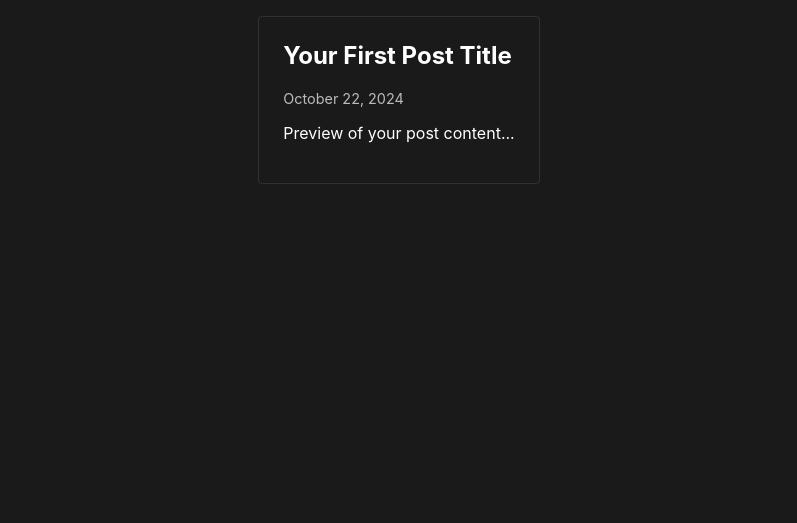
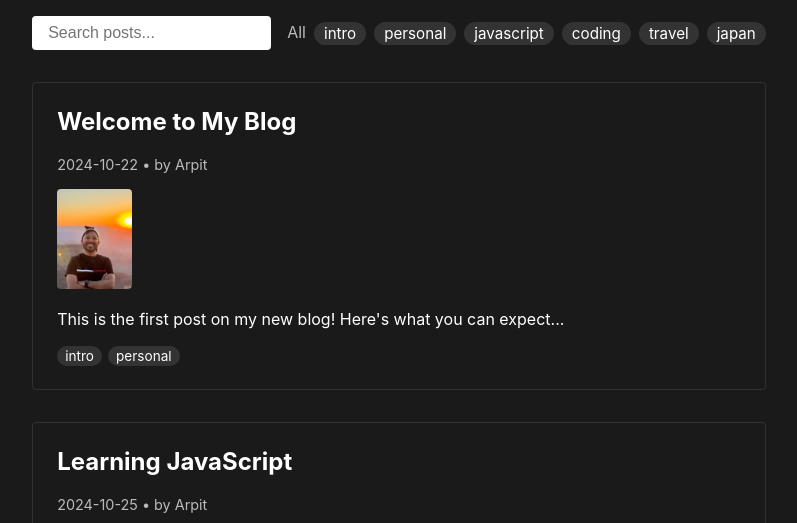
Before and after one commit to arpitjain2602/htmlandchill, a plain HTML site: page posts.html in a window 1280 px wide. Shown: the part 200-723 px from the top of the page, without its empty margins (241-1038 px from the left). Drawn offline with Linux system fonts and the light colour scheme.

Commit message:
adding some blog functionality

```diff
--- a/posts.html
+++ b/posts.html
@@ -69,14 +69,95 @@
     <div class="container">
         <a href="website.html" class="back-link">← Back to home</a>
         <h1>Posts</h1>
-        <div class="posts">
-            <!-- Example post structure -->
-            <div class="post">
-                <h2>Your First Post Title</h2>
-                <div class="post-date">October 22, 2024</div>
-                <p>Preview of your post content...</p>
-            </div>
+        <div style="display:flex;flex-wrap:wrap;gap:1em;align-items:center;justify-content:center;margin-bottom:2em;">
+            <input id="search-input" type="text" placeholder="Search posts..." style="padding:0.5em 1em;border-radius:4px;border:none;outline:none;font-size:1em;max-width:220px;">
+            <div id="tag-filters" style="display:flex;gap:0.5em;flex-wrap:wrap;"></div>
+        </div>
+        <div class="posts" id="posts-list">
+            <!-- Posts will be loaded here by JavaScript -->
         </div>
     </div>
+    <script>
+      let allPosts = [];
+      let selectedTag = null;
+      let searchQuery = '';
+
+      function renderTags(posts) {
+        // Collect unique tags
+        const tagSet = new Set();
+        posts.forEach(post => post.tags.forEach(tag => tagSet.add(tag)));
+        const tagFilters = document.getElementById('tag-filters');
+        tagFilters.innerHTML = '<span style="opacity:0.7;cursor:pointer;" ' +
+          'onclick="window.clearTagFilter && window.clearTagFilter()">All</span>';
+        tagSet.forEach(tag => {
+          tagFilters.innerHTML += `<span style="background:${selectedTag===tag?'#555':'#333'};padding:2px 10px;border-radius:12px;font-size:0.95em;cursor:pointer;${selectedTag===tag?'font-weight:bold;':''}" onclick=\"window.setTagFilter && window.setTagFilter('${tag}')\">${tag}</span>`;
+        });
+      }
+
+      function renderPosts(posts) {
+        const postsList = document.getElementById('posts-list');
+        if (posts.length === 0) {
+          postsList.innerHTML = '<p style="opacity:0.7;">No posts found.</p>';
+          return;
+        }
+        postsList.innerHTML = posts.map(post => `
+          <div class="post">
+            <h2><a href="${post.file}" style="color:inherit;text-decoration:none;">${post.title}</a></h2>
+            <div class="post-date">${post.date} &bull; by ${post.author}</div>
+            <div style="margin: 1em 0;">
+              <img src="${post.image}" alt="${post.title}" style="max-width:100px;max-height:100px;border-radius:4px;">
+            </div>
+            <p>${post.preview}</p>
+            <div>
+              ${post.tags.map(tag => `<span style=\"background:#333;padding:2px 8px;border-radius:12px;font-size:0.85em;margin-right:6px;\">${tag}</span>`).join('')}
+            </div>
+          </div>
+        `).join('');
+      }
+
+      function filterPosts() {
+        let filtered = allPosts;
+        if (selectedTag) {
+          filtered = filtered.filter(post => post.tags.includes(selectedTag));
+        }
+        if (searchQuery.trim()) {
+          const q = searchQuery.trim().toLowerCase();
+          filtered = filtered.filter(post =>
+            post.title.toLowerCase().includes(q) ||
+            post.preview.toLowerCase().includes(q) ||
+            post.tags.some(tag => tag.toLowerCase().includes(q))
+          );
+        }
+        renderPosts(filtered);
+      }
+
+      window.setTagFilter = function(tag) {
+        selectedTag = tag;
+        renderTags(allPosts);
+        filterPosts();
+      };
+      window.clearTagFilter = function() {
+        selectedTag = null;
+        renderTags(allPosts);
+        filterPosts();
+      };
+
+      document.addEventListener('DOMContentLoaded', function() {
+        fetch('posts.json')
+          .then(response => response.json())
+          .then(posts => {
+            allPosts = posts;
+            renderTags(posts);
+            filterPosts();
+          })
+          .catch(err => {
+            document.getElementById('posts-list').innerHTML = '<p>Failed to load posts.</p>';
+          });
+        document.getElementById('search-input').addEventListener('input', function(e) {
+          searchQuery = e.target.value;
+          filterPosts();
+        });
+      });
+    </script>
 </body>
 </html>
--- /dev/null
+++ b/posts.json
@@ -0,0 +1,29 @@
+[
+  {
+    "title": "Welcome to My Blog",
+    "date": "2024-10-22",
+    "tags": ["intro", "personal"],
+    "author": "Arpit",
+    "image": "profile.jpeg",
+    "file": "post1.html",
+    "preview": "This is the first post on my new blog! Here's what you can expect..."
+  },
+  {
+    "title": "Learning JavaScript",
+    "date": "2024-10-25",
+    "tags": ["javascript", "coding"],
+    "author": "Arpit",
+    "image": "profile.jpeg",
+    "file": "post2.html",
+    "preview": "JavaScript is a versatile language. In this post, I'll share some tips for beginners."
+  },
+  {
+    "title": "Travel Diaries: Japan",
+    "date": "2024-11-01",
+    "tags": ["travel", "japan"],
+    "author": "Arpit",
+    "image": "profile.jpeg",
+    "file": "post3.html",
+    "preview": "My experiences exploring the beautiful country of Japan, from Tokyo to Kyoto."
+  }
+]
```
Also changed, not shown: index.html (+1 -1 lines), post1.html (added, +20 -0 lines), post2.html (added, +20 -0 lines), post3.html (added, +20 -0 lines).
